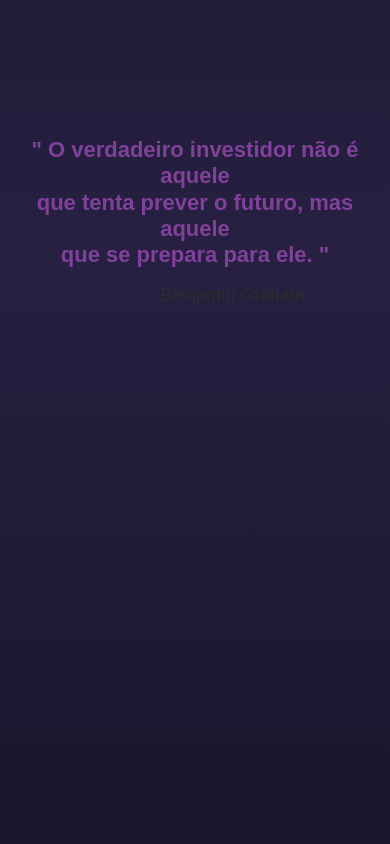
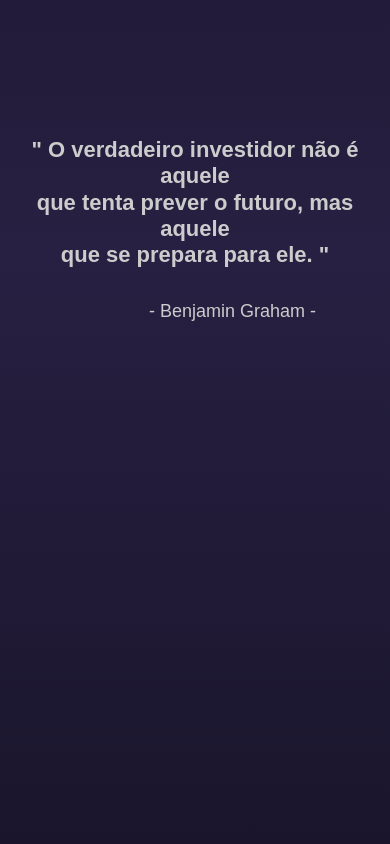
Before and after one commit to PedrosoEnzo/cripto, a React (Vite) app in the folder cripto-react/: page / in a window 390 px wide. Shown: the part 1540-2384 px from the top of the page. Built offline with nearby package versions, Linux system fonts and the light colour scheme.

Commit message:
Ajustando o responsivo

```diff
--- a/cripto-react/src/pages/Home.css
+++ b/cripto-react/src/pages/Home.css
@@ -100,7 +100,7 @@ nav a {
 .frase {
   max-height: 650vh;
   height: 110vh;
-  color: #b3b3b3;
+  color: #ccc;
   margin-top: 70vh;
 }
 
@@ -111,7 +111,10 @@ nav a {
 }
 
 .frase p {
+  margin-top: 2rem;
   font-size: 30px;
+  color: #ccc;
+
 }
 
 .container-card {
--- a/cripto-react/src/pages/Login.css
+++ b/cripto-react/src/pages/Login.css
@@ -6,7 +6,7 @@
     font-family: Arial, sans-serif;
 }
 
-.paragrafo, h2  {
+.paragrafo {
     color: #80419b;
     font-size: 2.5rem;
     margin-bottom: 1rem;
@@ -84,7 +84,7 @@ button:hover {
 /* Extra large screens */
 @media (min-width: 1920px) {
     body {
-        background: rgb(88, 43, 179) !important; /* Dá importância */
+        background: linear-gradient(to bottom, #000000, #272042, #000000) !important;
     }
 
     .tudo {
```
